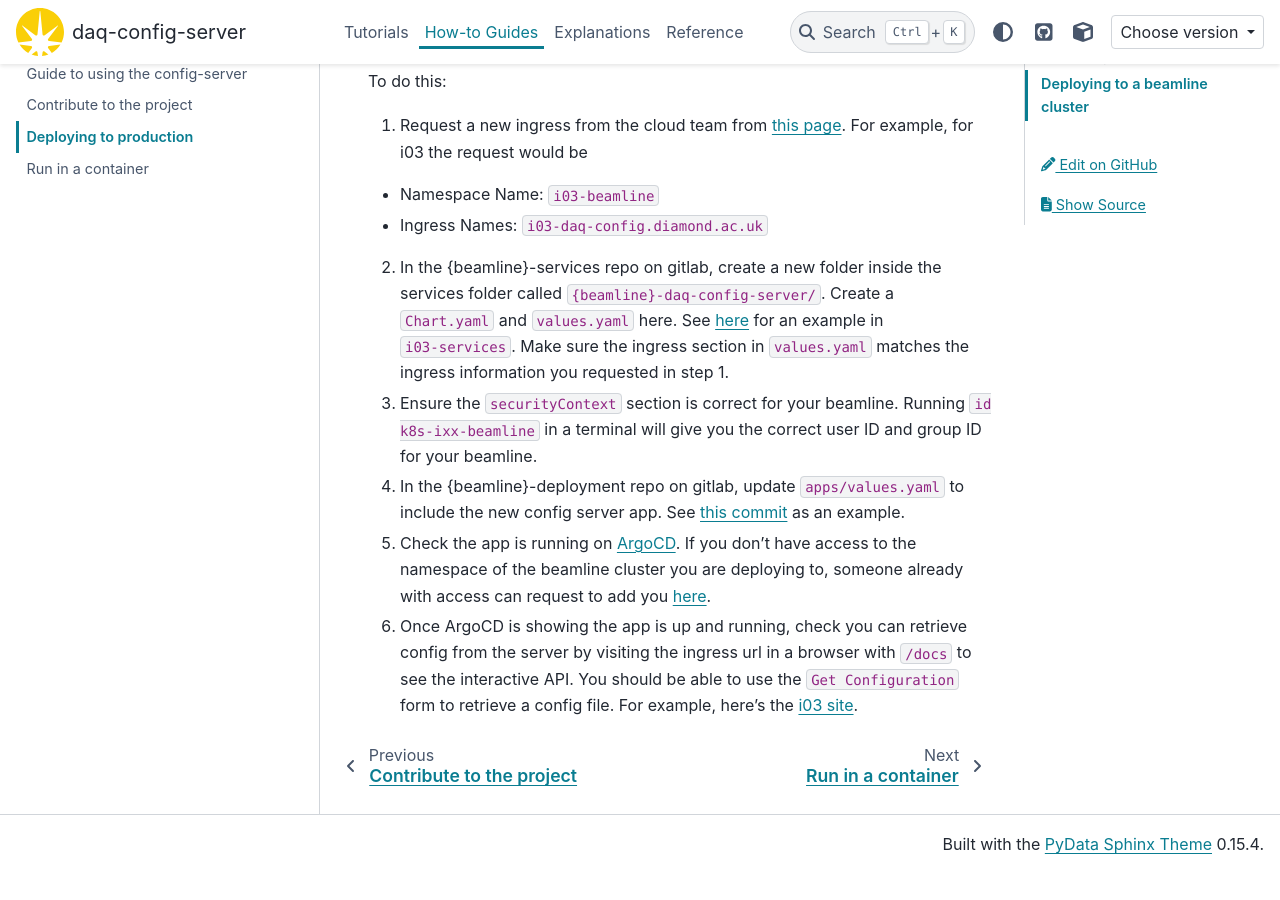
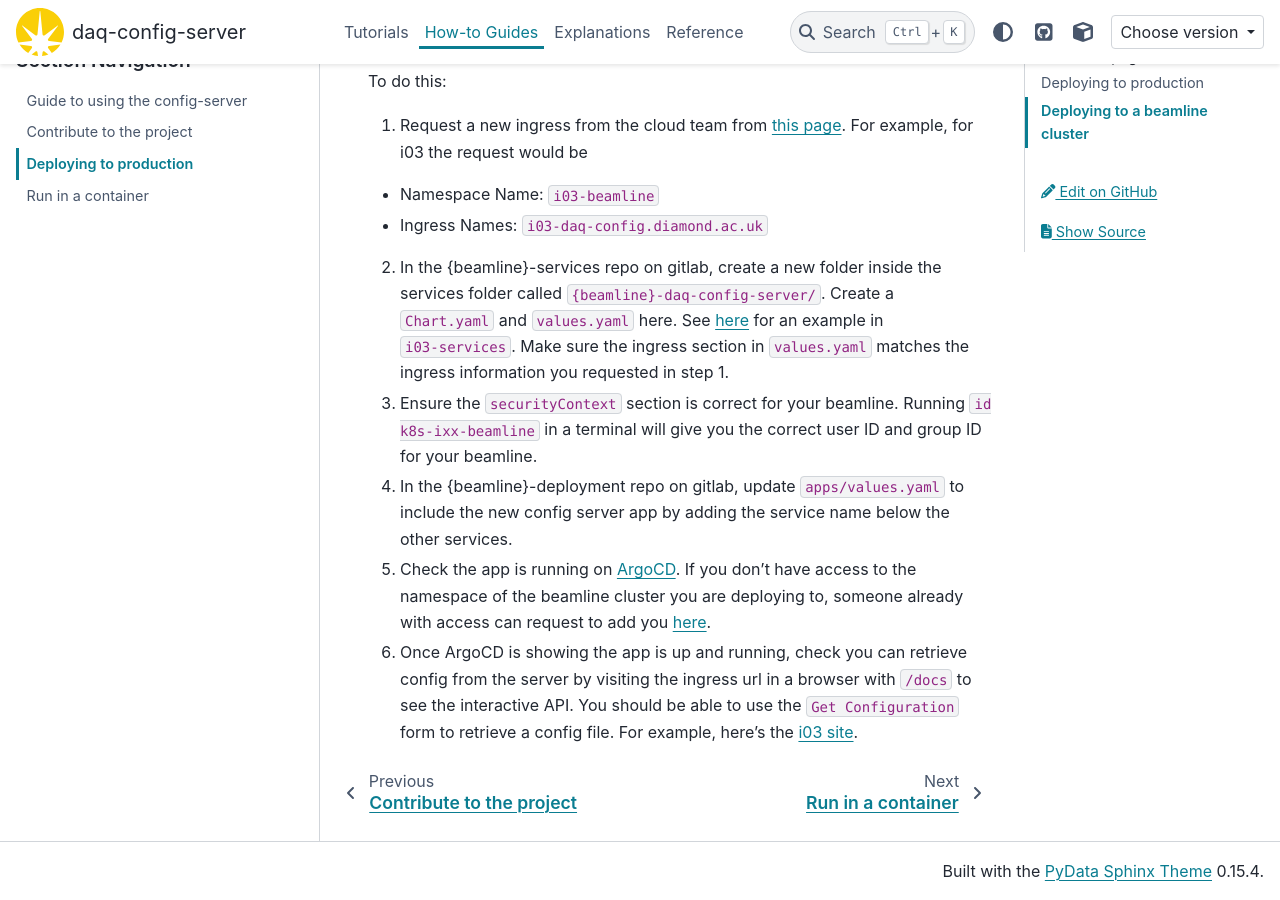
Before and after one commit to DiamondLightSource/daq-config-server, a Sphinx documentation site: the page built from docs/how-to/release-and-deploy.md, in a window 1280 px wide and 900 px high, scrolled down 901 px. Built offline with Sphinx 7.4.7 and the PyData theme 0.15.4, drawn with Linux system fonts in a browser that asks for light colours; pages that are not in the unit, such as notebooks, are missing from menus; the version number could not be read and is left out; before the commit the page ends 1775 px from its top, so only the background shows below that.

Commit message:
PR comment

```diff
--- a/docs/how-to/release-and-deploy.md
+++ b/docs/how-to/release-and-deploy.md
@@ -41,7 +41,7 @@ To do this:
 
 3. Ensure the `securityContext` section is correct for your beamline. Running `id k8s-ixx-beamline` in a terminal will give you the correct user ID and group ID for your beamline.
 
-4. In the {beamline}-deployment repo on gitlab, update `apps/values.yaml` to include the new config server app. See [this commit](https://gitlab.diamond.ac.uk/controls/containers/beamline/i03-deployment/-/commit/5668afe1c69e7fd18fd42feca7689206bf647e17) as an example.
+4. In the {beamline}-deployment repo on gitlab, update `apps/values.yaml` to include the new config server app by adding the service name below the other services.
 
 5. Check the app is running on [ArgoCD](https://argocd.diamond.ac.uk/applications). If you don't have access to the namespace of the beamline cluster you are deploying to, someone already with access can request to add you [here](https://jira.diamond.ac.uk/servicedesk/customer/portal/2/create/92).
 
```
